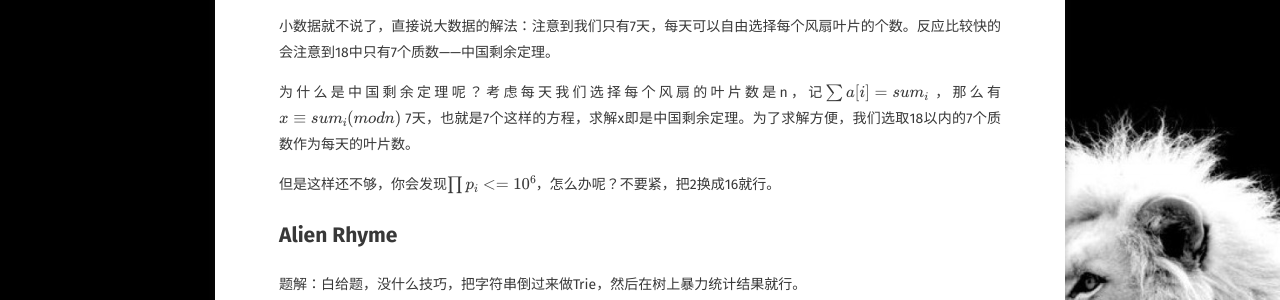
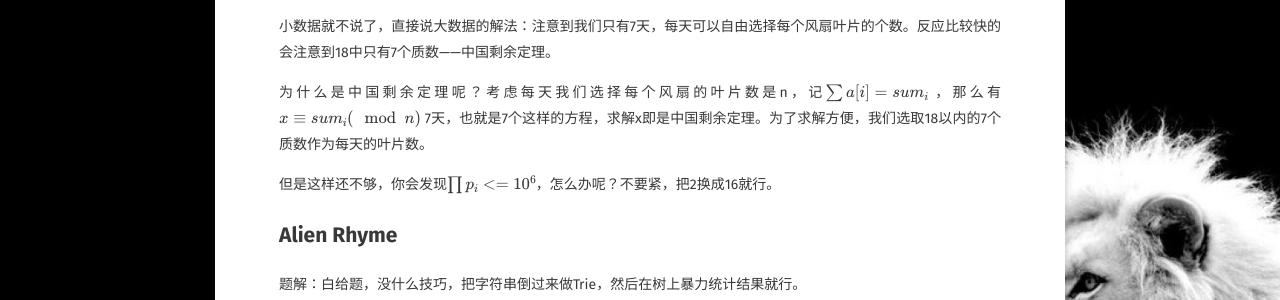
Before and after one commit to BlackWaters/BlackWaters.github.io, a Jekyll site: the page built from _posts/2019-04-19-2019CODEJAM-ROUND1A.md, in a window 1280 px wide. Shown: the part 1073-1373 px from the top of the page. Built offline with Jekyll 4.4.1, drawn with Linux system fonts in a browser that asks for light colours; some web fonts are replaced; formulas are drawn with MathJax 3; comment, search, counter and statistics services are not loaded.

Commit message:
code jam

```diff
--- a/_posts/2019-04-19-2019CODEJAM-ROUND1A.md
+++ b/_posts/2019-04-19-2019CODEJAM-ROUND1A.md
@@ -33,7 +33,7 @@ tags: [ACM]
 
 小数据就不说了，直接说大数据的解法：注意到我们只有7天，每天可以自由选择每个风扇叶片的个数。反应比较快的会注意到18中只有7个质数——中国剩余定理。
 
-为什么是中国剩余定理呢？考虑每天我们选择每个风扇的叶片数是n，记\\( \sum a[i]=sum_i\\) ，那么有\\( x≡sum_i  (mod n) \\) 7天，也就是7个这样的方程，求解x即是中国剩余定理。为了求解方便，我们选取18以内的7个质数作为每天的叶片数。
+为什么是中国剩余定理呢？考虑每天我们选择每个风扇的叶片数是n，记\\( \sum a[i]=sum_i\\) ，那么有\\( x≡sum_i  (\mod  n) \\) 7天，也就是7个这样的方程，求解x即是中国剩余定理。为了求解方便，我们选取18以内的7个质数作为每天的叶片数。
 
 但是这样还不够，你会发现\\( \prod p_i<=10^6\\)，怎么办呢？不要紧，把2换成16就行。
 
```
